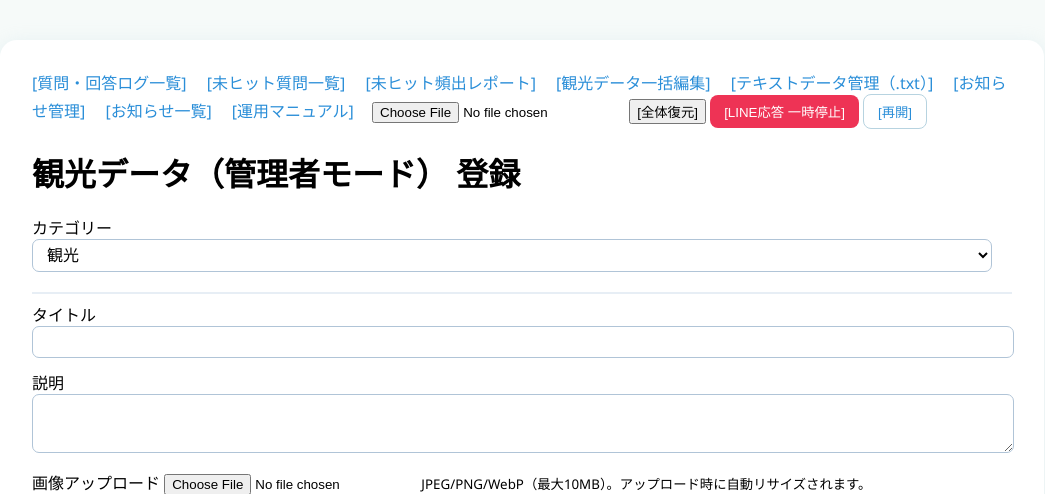
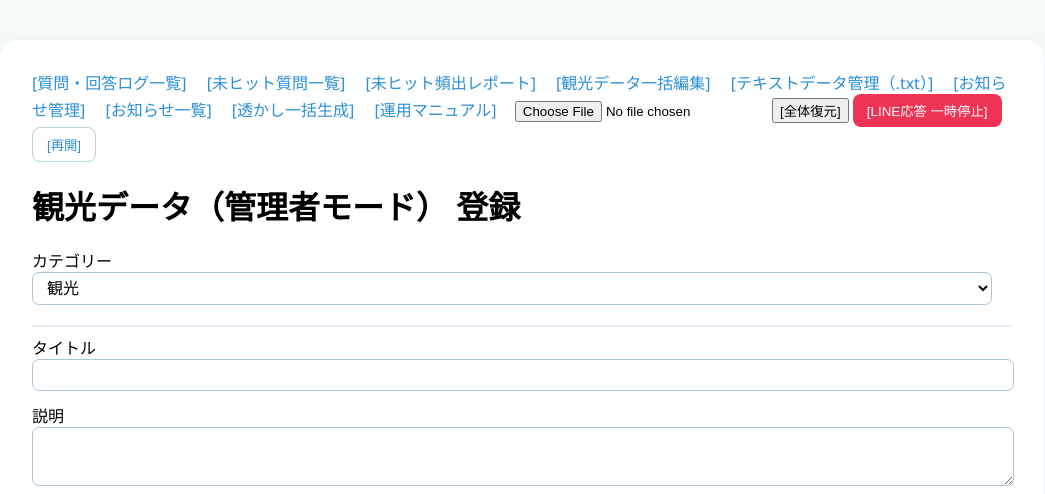
Before and after one commit to fullygoto/kankouai, a Flask app: page /admin/entry in a window 1280 px wide. Shown: the top 494 px of the page, without its empty margins (118-1163 px from the left). Run offline with Flask 3, Linux system fonts and the light colour scheme; the visitor is signed in with stand-in values (Sample User, id 1); parts of the project's set-up code (start-up, migrations or seed data) failed here and were passed over.

Commit message:
Add files via upload

```diff
--- a/templates/admin_entry.html
+++ b/templates/admin_entry.html
@@ -492,6 +492,8 @@
         <a href="{{ safe_url_for('admin_data_files') }}">[テキストデータ管理（.txt）]</a>
         <a href="{{ safe_url_for('admin_notices') }}">[お知らせ管理]</a>
         <a href="{{ safe_url_for('notices') }}">[お知らせ一覧]</a>
+        <!-- ▼ 追加：透かし一括生成ページ -->
+        <a href="{{ safe_url_for('admin_watermark') or '/amin_watermark.html' }}">[透かし一括生成]</a>
         <a href="{{ url_for('admin_manual') }}" style="margin-right:14px;">[運用マニュアル]</a>
 
         <form action="{{ url_for('admin_restore') }}" method="post" enctype="multipart/form-data" style="display:inline;">
```
